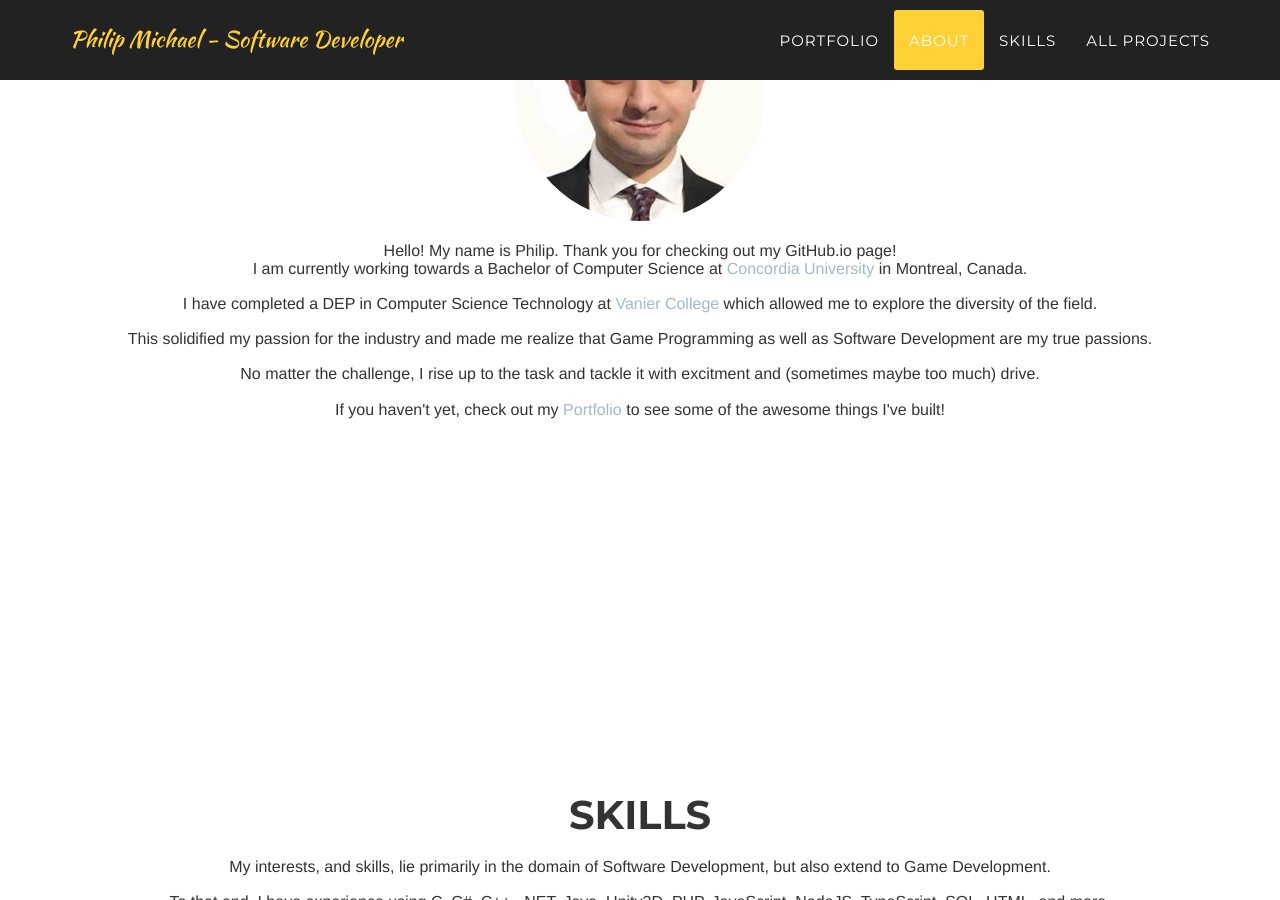
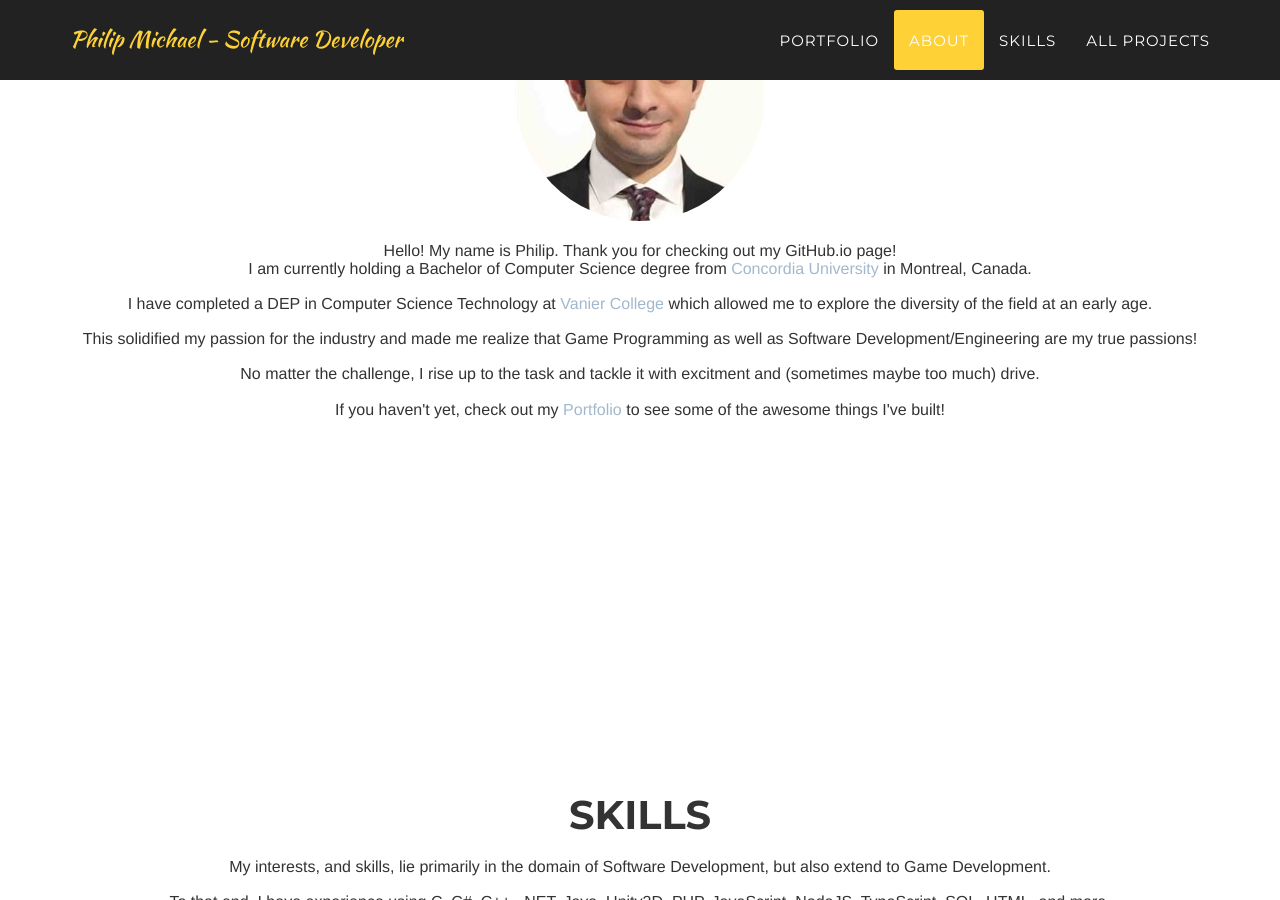
Before and after one commit to pmichaeldev/pmichaeldev.github.io, a Jekyll site: the page built from index.html, in a window 1280 px wide and 900 px high, scrolled down 2829 px. Built offline with Jekyll 4.4.1, drawn with Linux system fonts in a browser that asks for light colours; some web fonts are replaced.

Commit message:
Updated about page.

```diff
--- a/_includes/about.html
+++ b/_includes/about.html
@@ -9,13 +9,13 @@
                     <h3 class="section-subheading-about">
                     Hello! My name is Philip. Thank you for checking out my GitHub.io page!
                     <br />
-                    I am currently working towards a Bachelor of Computer Science at <a href="http://www.concordia.ca/" target="_blank">Concordia University</a> in Montreal, Canada.
+                    I am currently holding a Bachelor of Computer Science degree from <a href="http://www.concordia.ca/" target="_blank">Concordia University</a> in Montreal, Canada.
                         <br />
                         <br />
-                    I have completed a DEP in Computer Science Technology at <a href="http://www.vaniercollege.qc.ca/" target="_blank">Vanier College</a> which allowed me to explore the diversity of the field.
+                    I have completed a DEP in Computer Science Technology at <a href="http://www.vaniercollege.qc.ca/" target="_blank">Vanier College</a> which allowed me to explore the diversity of the field at an early age.
                         <br />
                         <br />
-                    This solidified my passion for the industry and made me realize that Game Programming as well as Software Development are my true passions.
+                    This solidified my passion for the industry and made me realize that Game Programming as well as Software Development/Engineering are my true passions!
                         <br />
                         <br />
                     No matter the challenge, I rise up to the task and tackle it with excitment and (sometimes maybe too much) drive.
```
